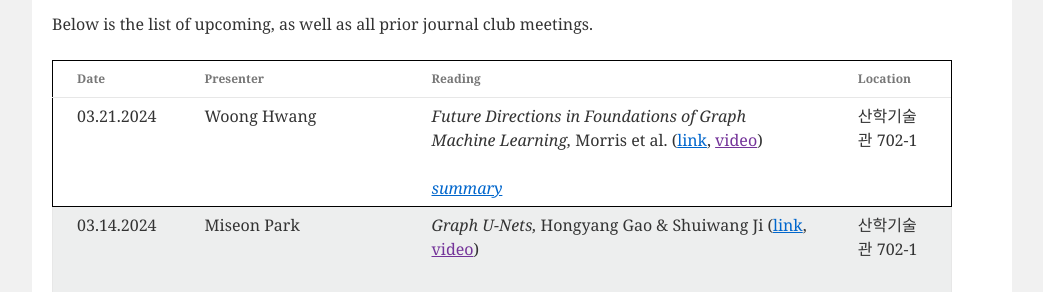
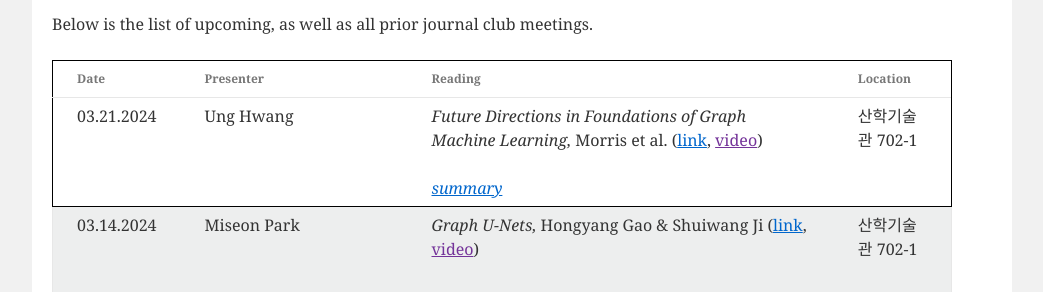
Before and after one commit to niai-lab/GraphML-JC, a Jekyll site: the page built from index.html, in a window 1280 px wide and 900 px high, scrolled down 631 px. Shown: the part 155-447 px from the top of the window, without its empty margins (118-1161 px from the left). Built offline with Jekyll 4.4.1, drawn with Linux system fonts in a browser that asks for light colours.

Commit message:
Update meeting_info.yml

```diff
--- a/_data/meeting_info.yml
+++ b/_data/meeting_info.yml
@@ -1,4 +1,4 @@
-- presenter: Woong Hwang
+- presenter: Ung Hwang
   date: 03.21.2024
   paper: "Future Directions in Foundations of Graph Machine Learning"
   authors: Morris et al.
```
